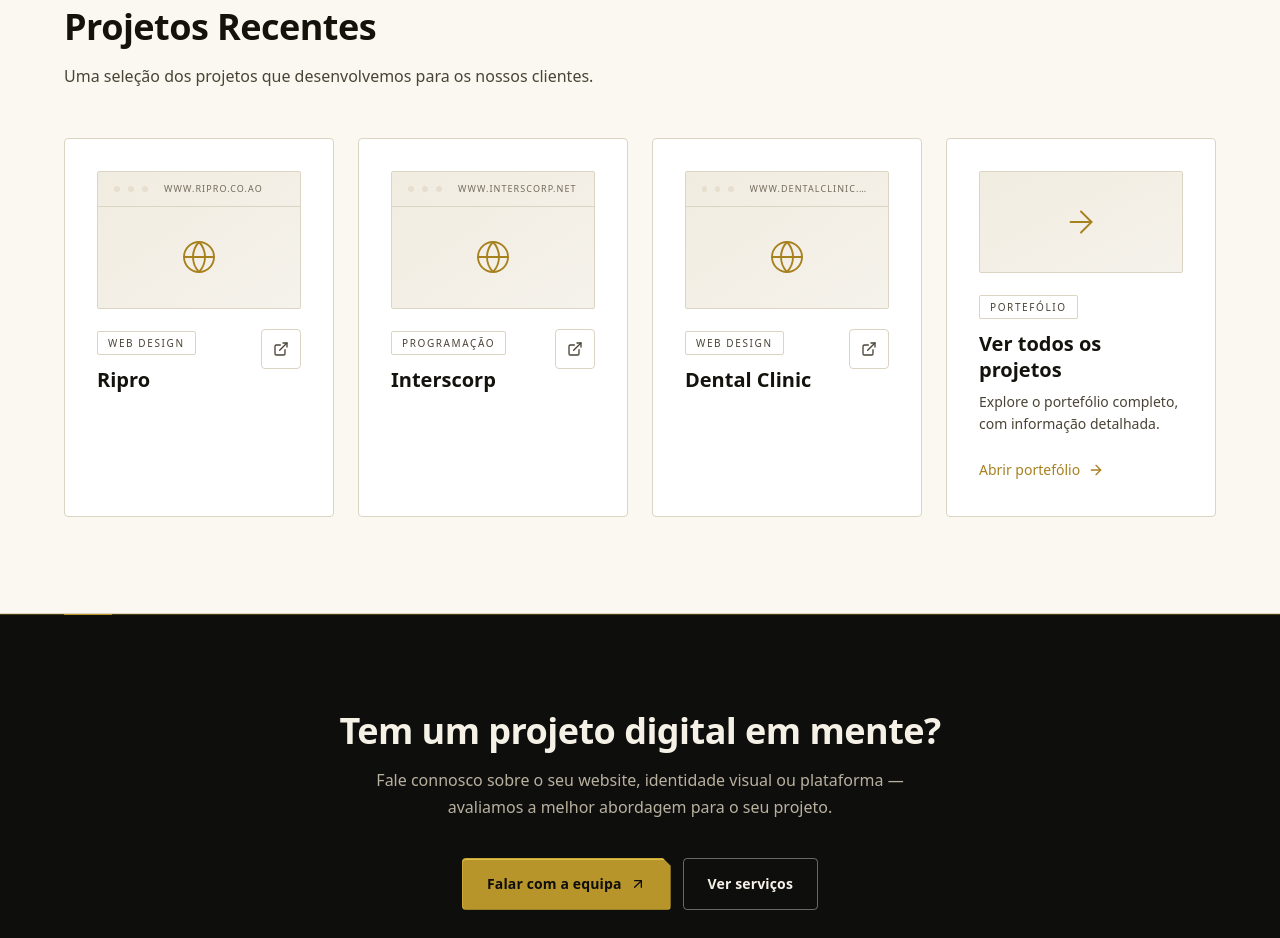
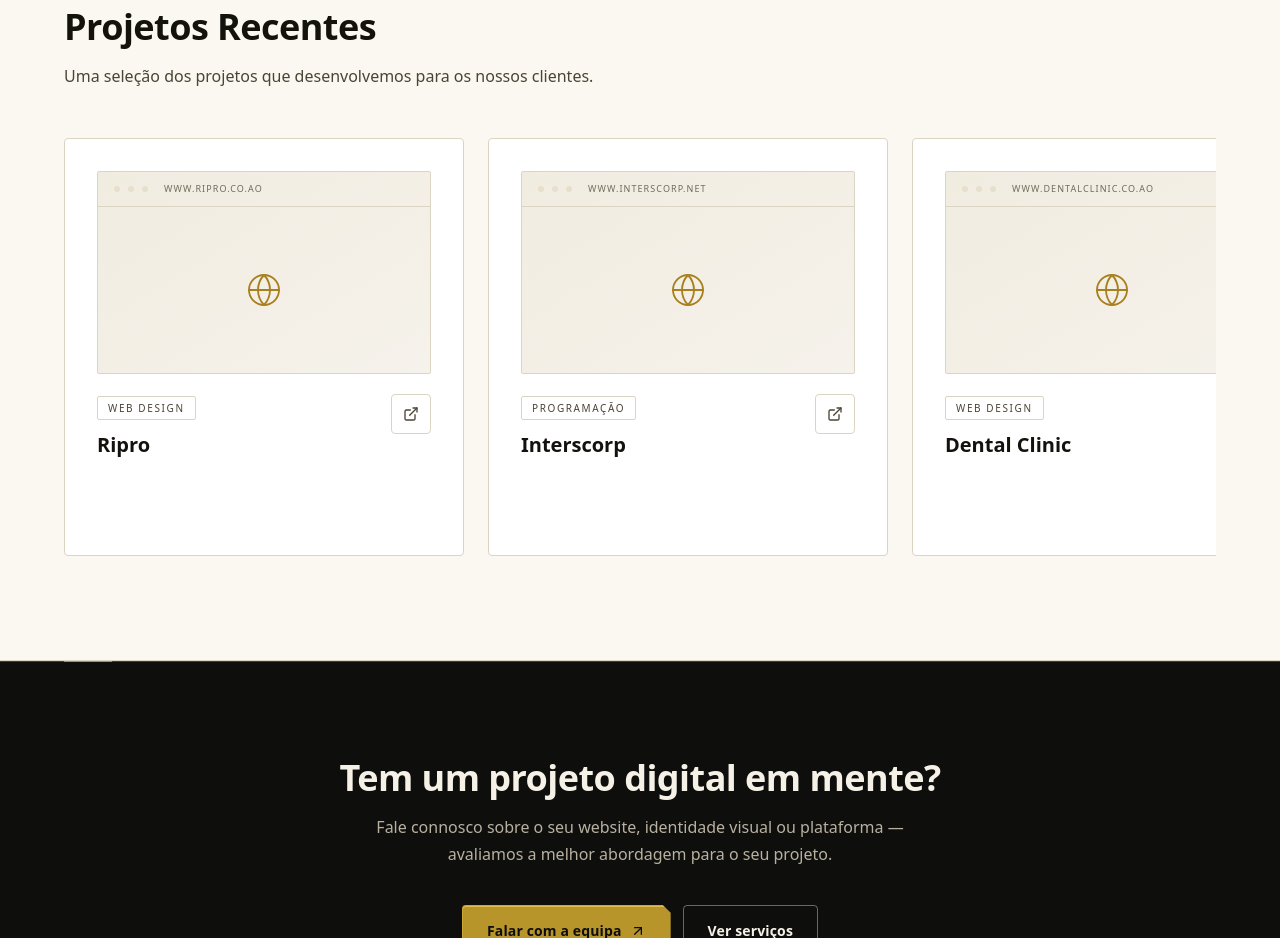
Before and after one commit to persistec/persistech, a Next.js app: page /newmedia in a window 1280 px wide. Shown: the part 3080-4018 px from the top of the page. Built offline with nearby package versions, Linux system fonts and the light colour scheme.

Commit message:
fix(newmedia): wider portfolio preview cards in horizontal scroll row

```diff
--- a/src/components/newmedia/PortfolioSection.tsx
+++ b/src/components/newmedia/PortfolioSection.tsx
@@ -26,9 +26,12 @@ export default function PortfolioSection() {
           description="Uma seleção dos projetos que desenvolvemos para os nossos clientes."
         />
 
-        <div className="mt-12 grid grid-cols-1 gap-6 sm:grid-cols-2 lg:grid-cols-4">
+        <div className="mt-12 flex gap-6 overflow-x-auto pb-2 [-ms-overflow-style:none] [scrollbar-width:thin]">
           {featured.map((project, index) => (
-            <Reveal key={project.name} className={revealDelays[index]}>
+            <Reveal
+              key={project.name}
+              className={`w-[85%] shrink-0 snap-start sm:w-[400px] ${revealDelays[index]}`}
+            >
               <Card
                 hover={false}
                 className="group h-full p-6 motion-safe:hover:-translate-y-1 motion-safe:hover:shadow-[0_18px_36px_-24px_rgba(20,18,12,0.45)]"
@@ -57,7 +60,9 @@ export default function PortfolioSection() {
             </Reveal>
           ))}
 
-          <Reveal className={revealDelays[3]}>
+          <Reveal
+            className={`w-[85%] shrink-0 snap-start sm:w-[400px] ${revealDelays[3]}`}
+          >
             <Card
               hover={false}
               className="group h-full p-6 motion-safe:hover:-translate-y-1 motion-safe:hover:shadow-[0_18px_36px_-24px_rgba(20,18,12,0.45)]"
```
